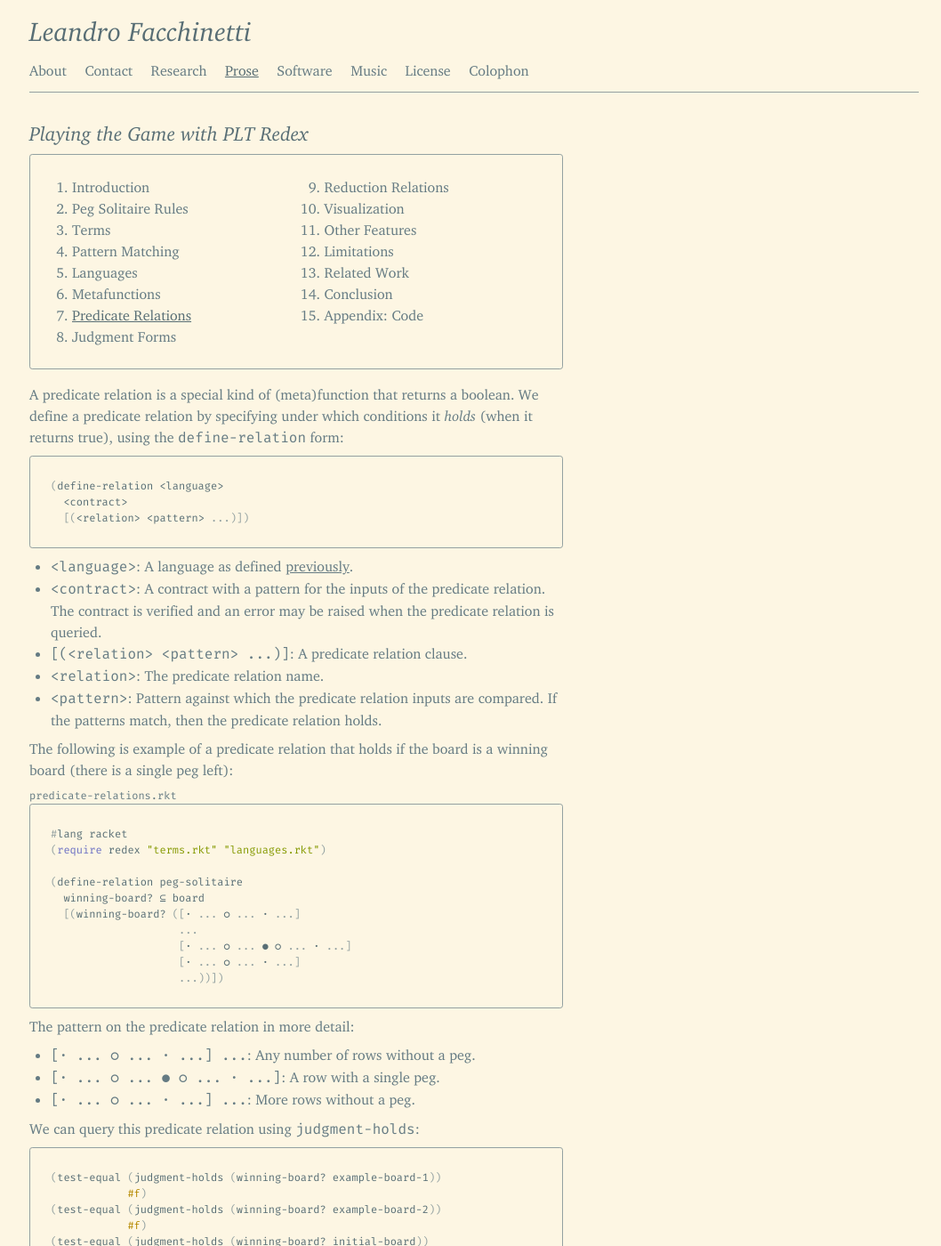
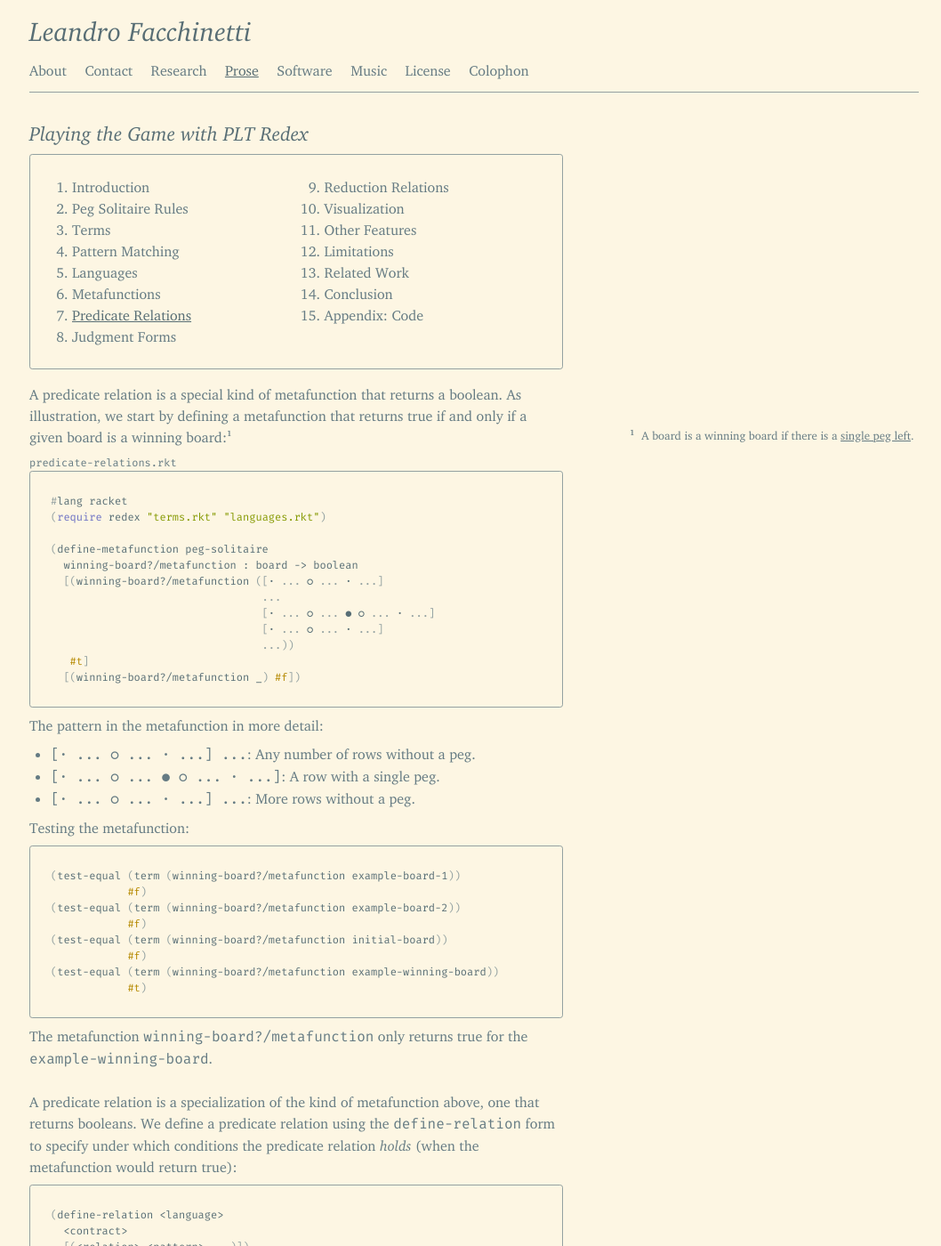
Before and after one commit to leafac/leafac.com, a Jekyll site: the page built from prose/playing-the-game-with-plt-redex/predicate-relations.md, in a window 1280 px wide and 1400 px high. Shown: the whole window at 89% size, without its empty margins (107-1165 px from the left). Built offline with Jekyll 4.4.1, drawn with Linux system fonts in a browser that asks for light colours; some of the changed text lies outside the part shown.

Commit message:
Add prose to Predicate Relations and code for Judgment Forms

````diff
--- a/prose/playing-the-game-with-plt-redex/predicate-relations.md
+++ b/prose/playing-the-game-with-plt-redex/predicate-relations.md
@@ -4,7 +4,50 @@ title: Playing the Game with PLT Redex
 table-of-contents: table-of-contents.html
 ---
 
-A predicate relation is a special kind of (meta)function that returns a boolean. We define a predicate relation by specifying under which conditions it *holds* (when it returns true), using the `define-relation` form:
+A predicate relation is a special kind of metafunction that returns a boolean. As illustration, we start by defining a metafunction that returns true if and only if a given board is a winning board:<label class="margin-note"><input type="checkbox"><span markdown="1">A board is a winning board if there is a [single peg left](peg-solitaire-rules).</span></label>
+
+<div class="code-block" markdown="1">
+`predicate-relations.rkt`
+```racket
+#lang racket
+(require redex "terms.rkt" "languages.rkt")
+
+(define-metafunction peg-solitaire
+  winning-board?/metafunction : board -> boolean
+  [(winning-board?/metafunction ([· ... ○ ... · ...]
+                                 ...
+                                 [· ... ○ ... ● ○ ... · ...]
+                                 [· ... ○ ... · ...]
+                                 ...))
+   #t]
+  [(winning-board?/metafunction _) #f])
+```
+</div>
+
+The pattern in the metafunction in more detail:
+
+- `[· ... ○ ... · ...] ...`: Any number of rows without a peg.
+- `[· ... ○ ... ● ○ ... · ...]`: A row with a single peg.
+- `[· ... ○ ... · ...] ...`: More rows without a peg.
+
+Testing the metafunction:
+
+```racket
+(test-equal (term (winning-board?/metafunction example-board-1))
+            #f)
+(test-equal (term (winning-board?/metafunction example-board-2))
+            #f)
+(test-equal (term (winning-board?/metafunction initial-board))
+            #f)
+(test-equal (term (winning-board?/metafunction example-winning-board))
+            #t)
+```
+
+The metafunction `winning-board?/metafunction` only returns true for the `example-winning-board`.
+
+* * *
+
+A predicate relation is a specialization of the kind of metafunction above, one that returns booleans. We define a predicate relation using the `define-relation` form to specify under which conditions the predicate relation *holds* (when the metafunction would return true):
 
 ```racket
 (define-relation <language>
@@ -18,14 +61,9 @@ A predicate relation is a special kind of (meta)function that returns a boolean.
 - `<relation>`: The predicate relation name.
 - `<pattern>`: Pattern against which the predicate relation inputs are compared. If the patterns match, then the predicate relation holds.
 
-The following is example of a predicate relation that holds if the board is a winning board (there is a single peg left):
+The following is the `winning-board?/metafunction` metafunction written as a predicate relation:
 
-<div class="code-block" markdown="1">
-`predicate-relations.rkt`
 ```racket
-#lang racket
-(require redex "terms.rkt" "languages.rkt")
-
 (define-relation peg-solitaire
   winning-board? ⊆ board
   [(winning-board? ([· ... ○ ... · ...]
@@ -34,25 +72,26 @@ The following is example of a predicate relation that holds if the board is a wi
                     [· ... ○ ... · ...]
                     ...))])
 ```
-</div>
 
-The pattern on the predicate relation in more detail:
-
-- `[· ... ○ ... · ...] ...`: Any number of rows without a peg.
-- `[· ... ○ ... ● ○ ... · ...]`: A row with a single peg.
-- `[· ... ○ ... · ...] ...`: More rows without a peg.
-
-We can query this predicate relation using `judgment-holds`:
+The contract `winning-board? ⊆ board` says that `winning-board?` predicate relation is only defined over `board`s<label class="margin-note"><input type="checkbox"><span markdown="1">Only *some* boards are winning boards.</span></label> and PLT Redex will verify the input before a query. We query the predicate relation by applying it, similar to the metafunction:
 
 ```racket
-(test-equal (judgment-holds (winning-board? example-board-1))
+(test-equal (term (winning-board? example-board-1))
             #f)
-(test-equal (judgment-holds (winning-board? example-board-2))
+(test-equal (term (winning-board? example-board-2))
             #f)
-(test-equal (judgment-holds (winning-board? initial-board))
+(test-equal (term (winning-board? initial-board))
             #f)
-(test-equal (judgment-holds (winning-board? example-winning-board))
+(test-equal (term (winning-board? example-winning-board))
             #t)
 ```
 
 The predicate relation `winning-board?` only holds for the `example-winning-board`.
+
+* * *
+
+We will use the predicate relation `winning-board?` in a [later section](limitations) when trying to use our model to win Peg Solitaire:
+
+```racket
+(provide winning-board?)
+```
````
Also changed, not shown: prose/playing-the-game-with-plt-redex/judgment-forms.md (added, +5 -0 lines), 2 other files.
